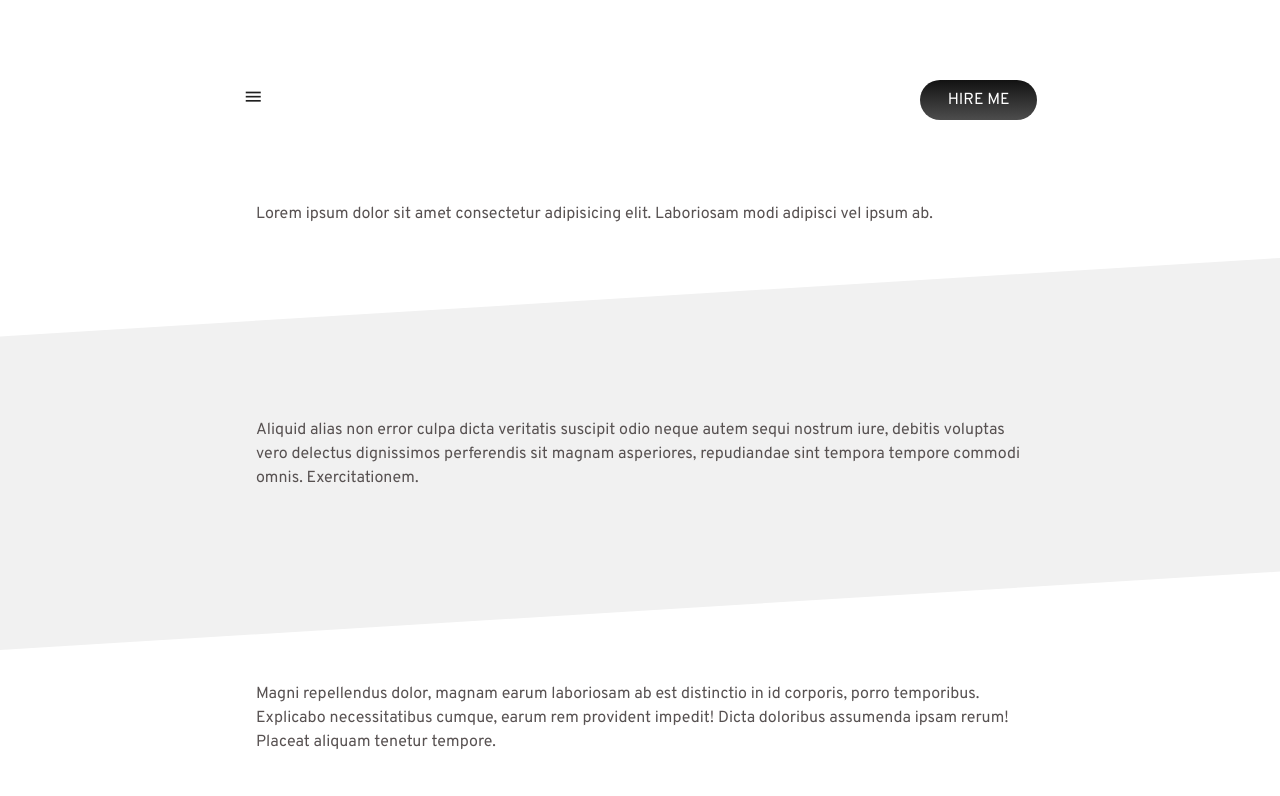
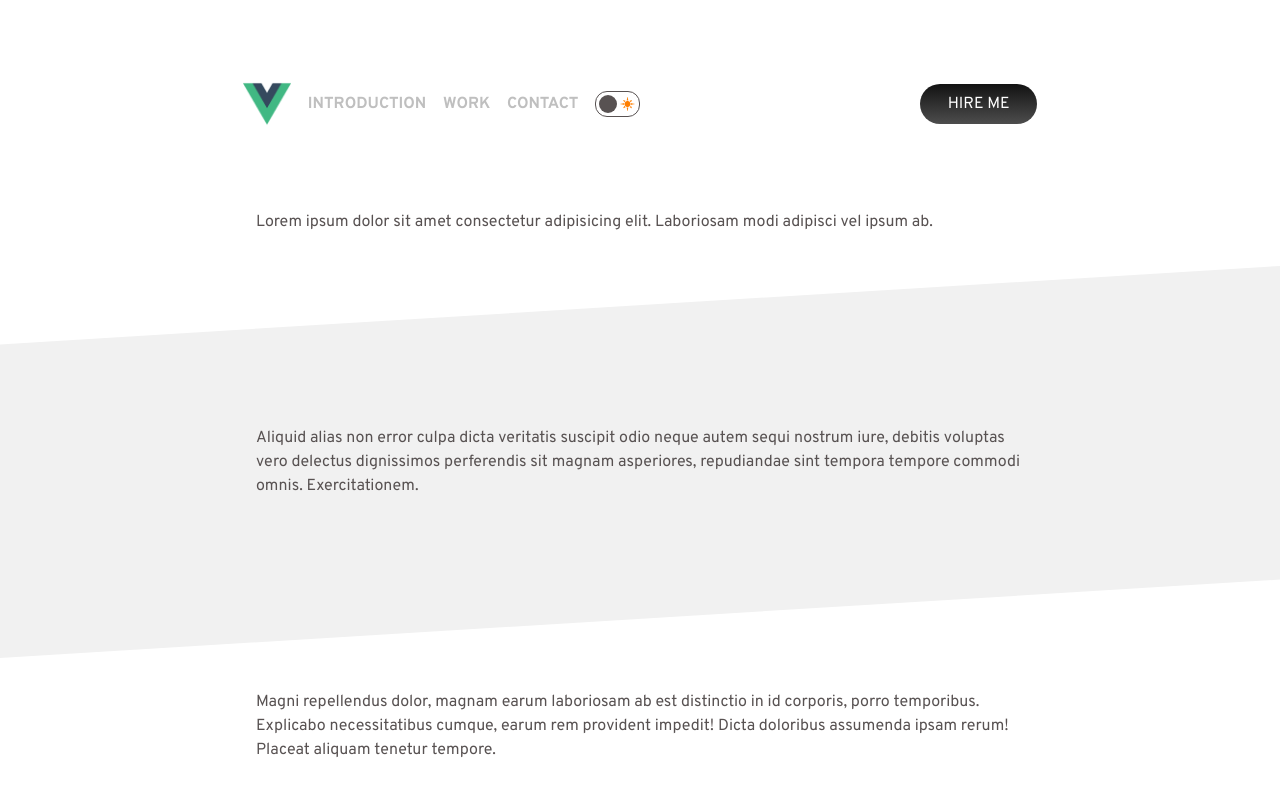
Before and after one commit to leobia/portfolio-v2, a Vue app: page / in a window 1280 px wide. Shown: the top 796 px of the page. Built offline with nearby package versions, Linux system fonts and the light colour scheme.

Commit message:
:lipstick: update width of nav-links

```diff
--- a/src/styles/mixin.scss
+++ b/src/styles/mixin.scss
@@ -16,7 +16,7 @@
 $phone-width: 540px; // 540px
 $tablet-width: 720px; // 720px
 $desktop-width: 960px; // 960px
-$large-desktop-width: 1430px;
+$large-desktop-width: 1180px;
 
 @mixin phone {
   @media (max-width: #{$tablet-width}) {
--- a/src/styles/navbar.scss
+++ b/src/styles/navbar.scss
@@ -20,7 +20,7 @@
 
 .nav-links {
   display: flex;
-  width: 40%;
+  width: 50%;
   align-items: center;
   justify-content: space-between;
   font-weight: 700;
```
